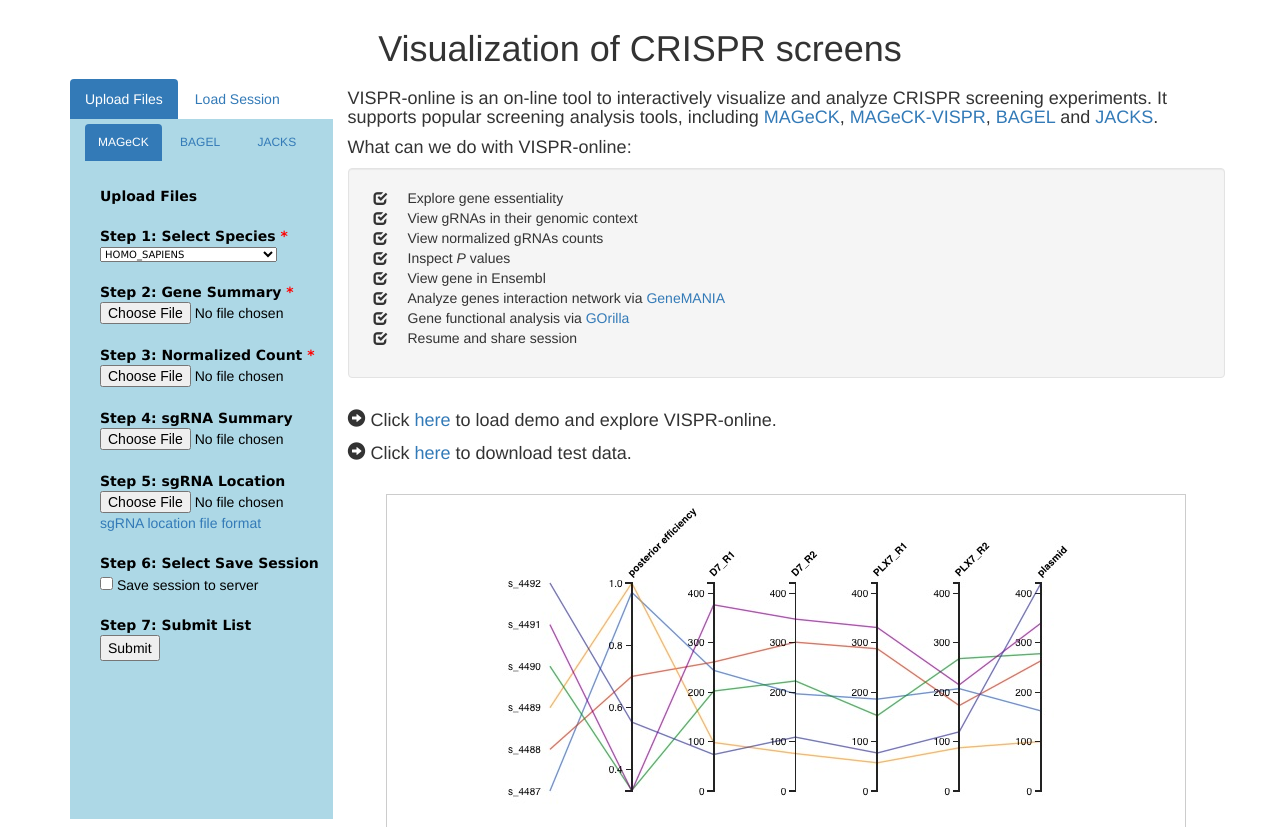
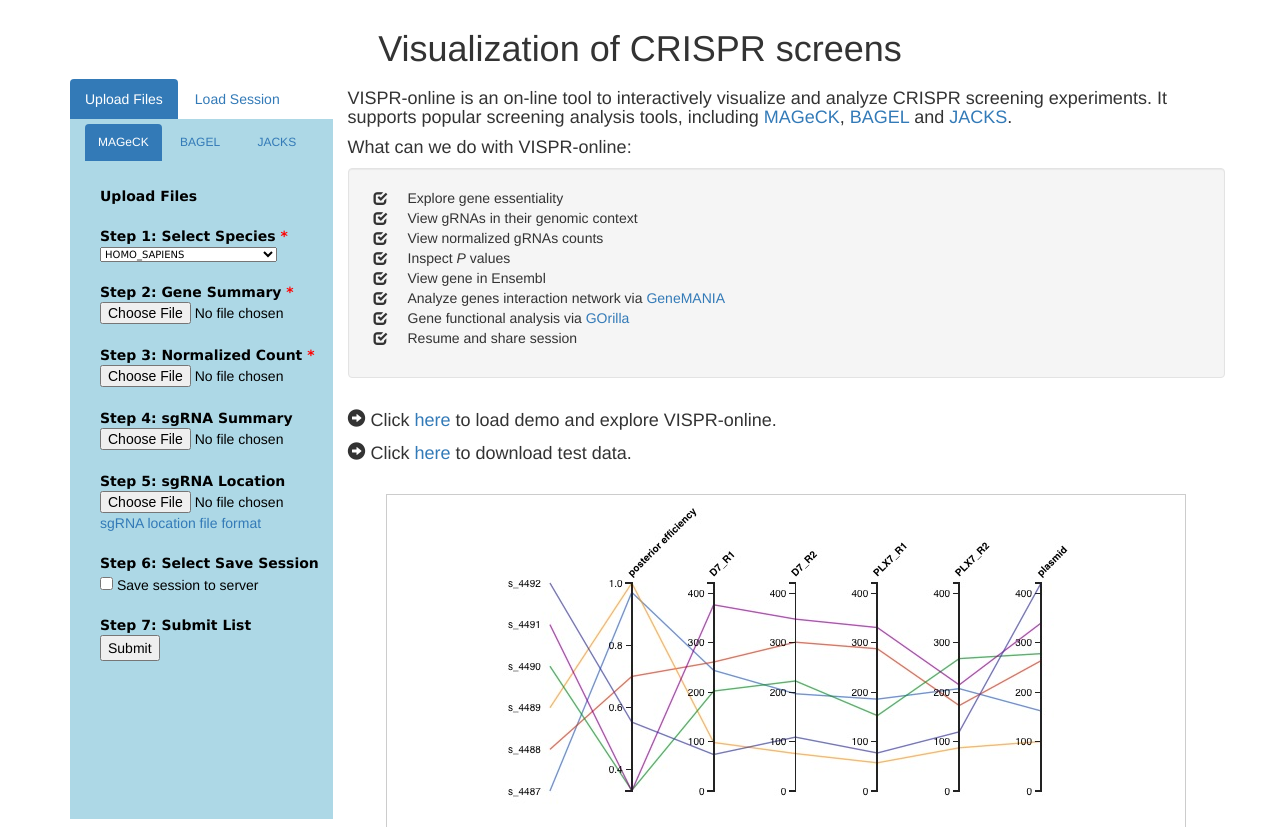
Before and after one commit to lemoncyb/VISPR-online, a Flask app: page / in a window 1280 px wide. Shown: the part 51-878 px from the top of the page. Run offline with Flask 2, Linux system fonts and the light colour scheme; parts of the project's set-up code (start-up, migrations or seed data) failed here and were passed over; some libraries are stand-ins or nearby versions.

Commit message:
update index page

```diff
--- a/vispr_screen/templates/index.html
+++ b/vispr_screen/templates/index.html
@@ -326,7 +326,6 @@
         <h4>VISPR-online is an on-line tool to interactively visualize and analyze CRISPR screening experiments.
           It supports popular screening analysis tools, including
           <a href="https://www.ncbi.nlm.nih.gov/pubmed/25476604" target="_blank">MAGeCK</a>,
-          <a href="https://www.ncbi.nlm.nih.gov/pubmed/26673418" target="_blank">MAGeCK-VISPR</a>,
           <a href="https://www.ncbi.nlm.nih.gov/pubmed/27083490" target="_blank">BAGEL</a> and
           <a href="https://www.ncbi.nlm.nih.gov/pubmed/27083490" target="_blank">JACKS</a>.</h4>
         <h4>What can we do with VISPR-online:</h4>
```
Also changed, not shown: vispr_screen/static/img/homepage.jpg.
